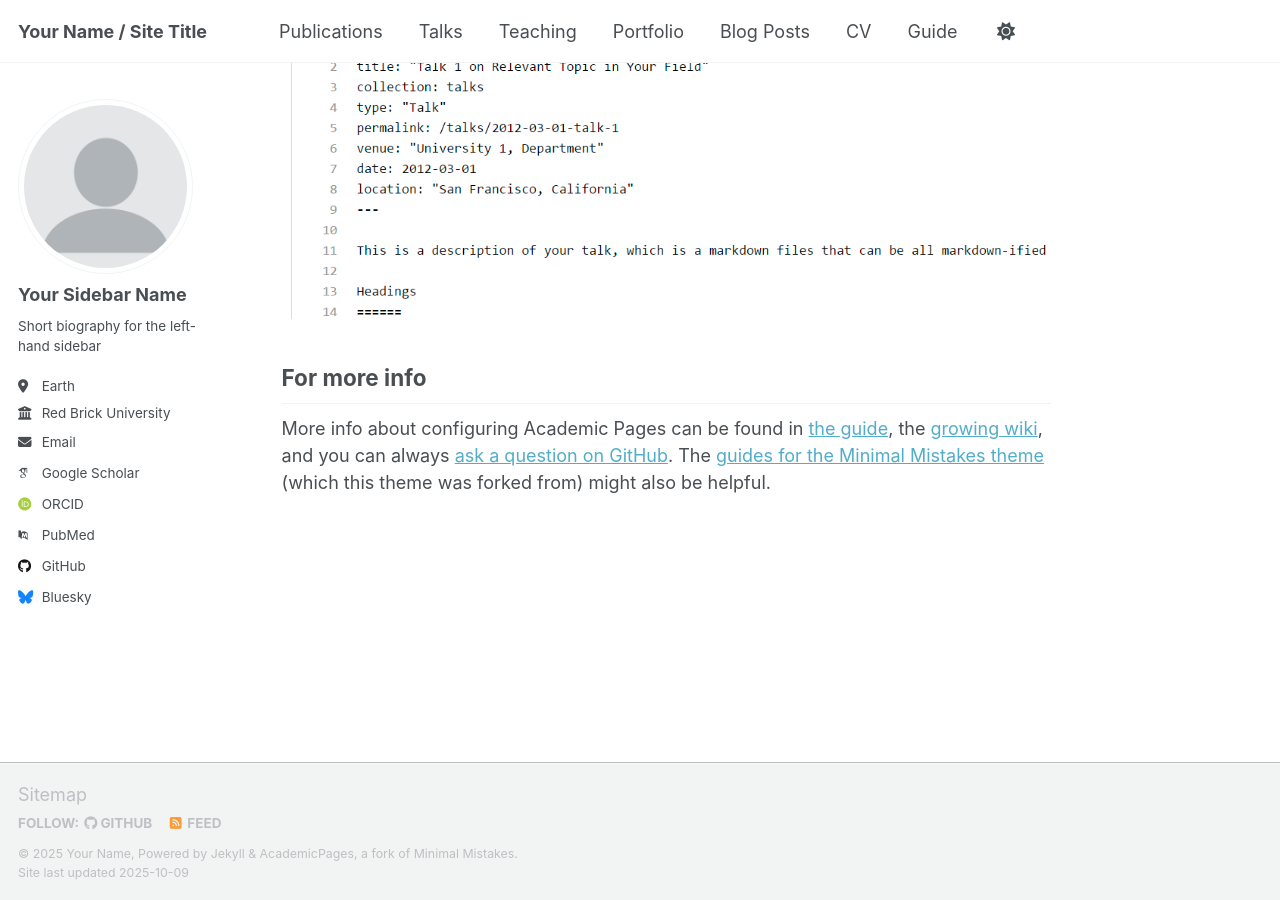
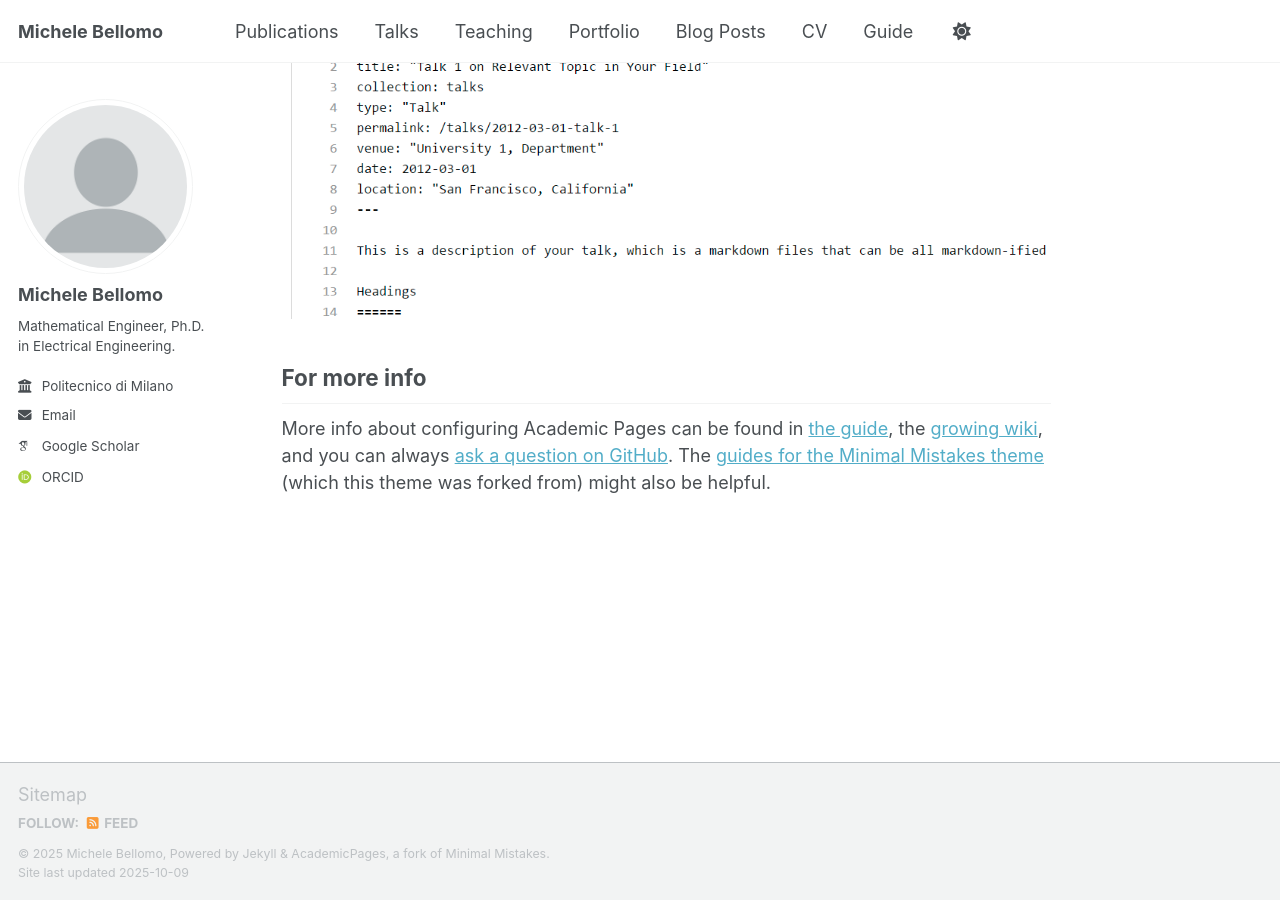
Before and after one commit to michele-bellomo/michele-bellomo.github.io, a Jekyll site: the page built from _pages/about.md, in a window 1280 px wide and 900 px high, scrolled down 2880 px. Built offline with Jekyll 4.4.1, drawn with Linux system fonts in a browser that asks for light colours; some web fonts are replaced; a script that is not in the unit is left out.

Commit message:
config changes

```diff
--- a/_config.yml
+++ b/_config.yml
@@ -9,11 +9,11 @@
 # Basic Site Settings
 locale                   : "en-US"
 site_theme               : "default" # Currently available options are "default", "air"
-title                    : "Your Name / Site Title"
+title                    : "Michele Bellomo"
 title_separator          : "-"
-name                     : &name "Your Name"
-description              : &description "Your Name's academic portfolio"   # Update this with a general description of your site, this is the default if not overridden by a page
-url                      : https://academicpages.github.io # The base hostname & protocol for your site e.g. "https://[your GitHub username].github.io",
+name                     : &name "Michele Bellomo"
+description              : &description "Michele Bellomo's academic portfolio"   # Update this with a general description of your site, this is the default if not overridden by a page
+url                      : https://michele-bellomo.github.io # The base hostname & protocol for your site e.g. "https://[your GitHub username].github.io",
                                                            # or if you already have some other page hosted on Github then use "https://[your GitHub username].github.io/[Your Repo Name]"
 baseurl                  : "" # the subpath of your site, e.g. "/blog"
 repository               : "academicpages/academicpages.github.io"
@@ -24,23 +24,23 @@ repository               : "academicpages/academicpages.github.io"
 author:
   # Biographic information
   avatar           : "profile.png"
-  name             : "Your Sidebar Name"
+  name             : "Michele Bellomo"
   pronouns         : # example: "she/her"
-  bio              : "Short biography for the left-hand sidebar"
-  location         : "Earth"
-  employer         : "Red Brick University"
+  bio              : "Mathematical Engineer, Ph.D. in Electrical Engineering."
+  location         : # "Earth"
+  employer         : "Politecnico di Milano"
   uri              : # URL
-  email            : "none@example.org"
+  email            : "michele.bellomo@polimi.it"
 
   # Academic websites
   academia         : # URL
   arxiv            : # URL - Update with the correct link to your profile
-  googlescholar    : "https://scholar.google.com/citations?user=PS_CX0AAAAAJ"
+  googlescholar    : "https://scholar.google.com/citations?user=DezaEMcAAAAJ"
   inspire-hep      : # URL
   impactstory      : # URL
-  orcid            : "http://orcid.org/yourorcidurl"
+  orcid            : "http://orcid.org/0009-0002-6028-5434"
   semantic         : # URL
-  pubmed           : "https://www.ncbi.nlm.nih.gov/pubmed/?term=john+snow"
+  pubmed           : # "https://www.ncbi.nlm.nih.gov/pubmed/?term=john+snow"
   researchgate     : # URL
   scopus           : # URL
 
@@ -48,13 +48,13 @@ author:
   bitbucket        : # Username - Update with your username on the site
   codepen          : # Username
   dribbble         : # Username
-  github           : "academicpages"
+  github           : # "academicpages"
   kaggle           : # Username
   stackoverflow    : # User number or user number and name (i.e., use "1" or "1/jeff-atwood")
 
   # Social media
   artstation       : # Username
-  bluesky          : "bsky.app" # Replace this with you Bluesky username
+  bluesky          : # "bsky.app" # Replace this with you Bluesky username
   facebook         : # Username
   flickr           : # Username
   foursquare       : # Username
@@ -217,6 +217,8 @@ kramdown:
 
 
 # These settings control the types of collections used by the template
+# (attenzione: mettere output: false non rimuove comunque i link nella slidebar.
+# per quelli bisogna agire in /_data/navigation.yml
 collections:
   teaching:
     output: true
@@ -231,10 +233,9 @@ collections:
     output: true
     permalink: /:collection/:path/
 
-
 # These settings control how pages and collections are included in the site
 defaults:
-  # _posts
+  #_posts
   - scope:
       path: ""
       type: posts
@@ -245,7 +246,7 @@ defaults:
       comments: true
       share: true
       related: true
-  # _pages
+  #_pages
   - scope:
       path: ""
       type: pages
```
